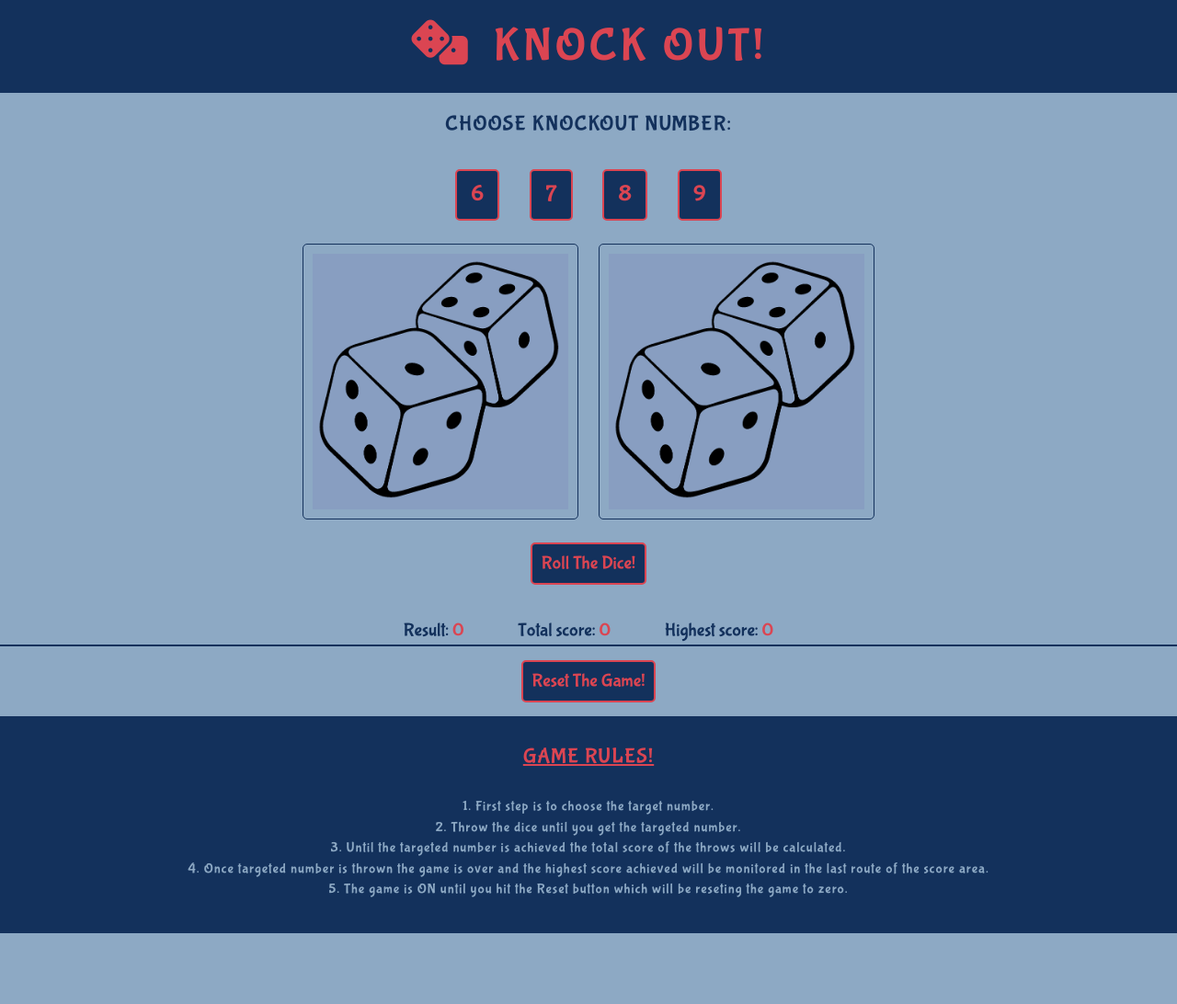
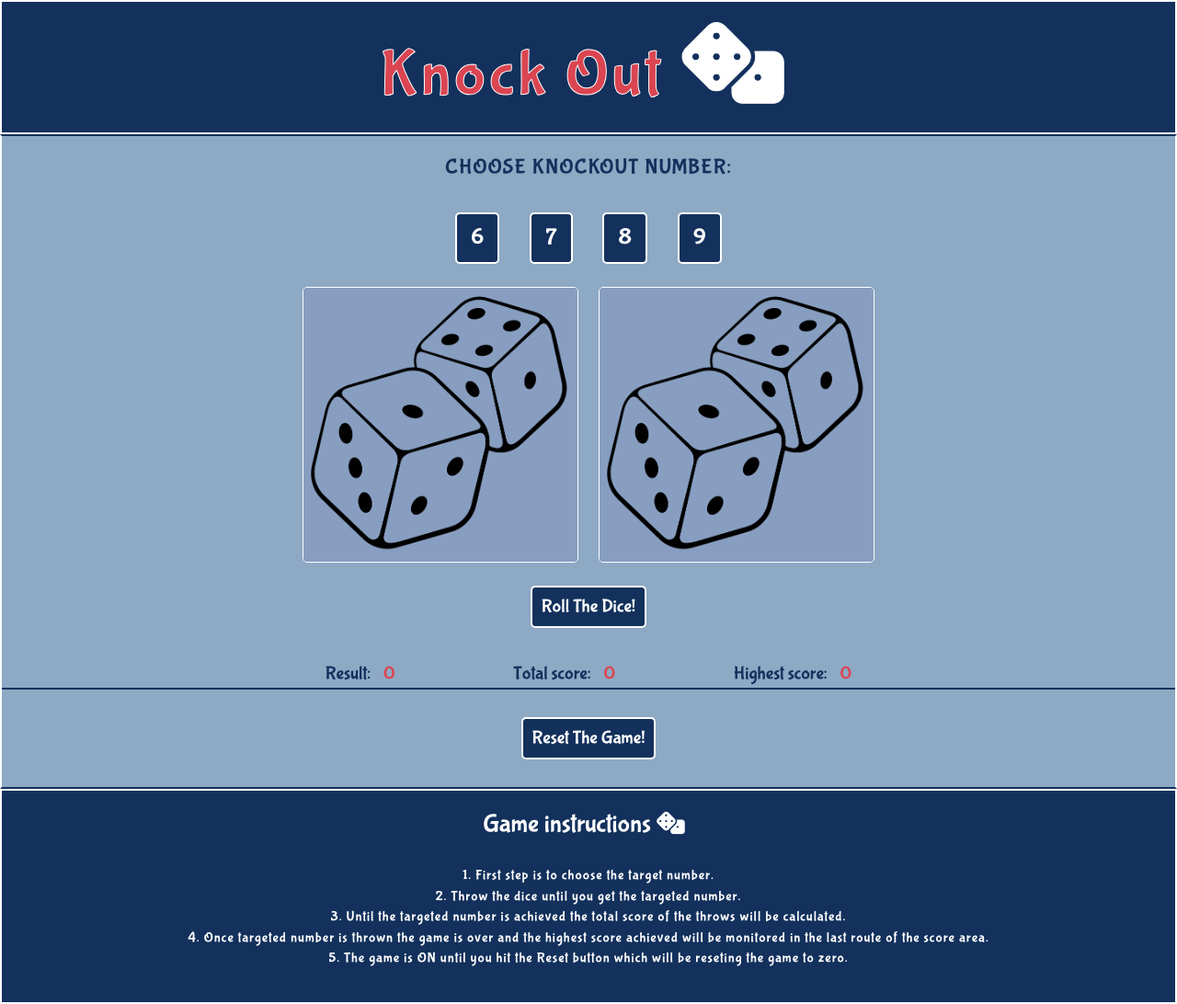
Before and after one commit to Balkaneros91/test-project, a plain HTML site: page index.html in a window 1280 px wide. Shown: the whole page at 92% size. Before the commit the page ends 1015 px from the top, so only its background shows below. Drawn offline with nearby package versions, Linux system fonts and the light colour scheme; a web font is replaced by a local one.

Commit message:
Add some changes

```diff
--- a/assets/css/style.css
+++ b/assets/css/style.css
@@ -12,22 +12,33 @@ body {
     background-color: #13315C;
     color: rgb(219 69 82);
     padding: 20px;
-    text-transform: uppercase;
+    border: 2px solid #fff;
 }
 
 h1 {
-    font-size: 50px;
+    font-size: 70px;
     margin: 0px;
     letter-spacing: 4px;
+    -webkit-text-stroke-width: 1px;
+    -webkit-text-stroke-color: #fff;
 }
 
 i {
     padding-right: 10px;
+    color: #fff;
+    font-size: 90px;
 }
 
 /* playground */
 
-h2 {
+.playground {
+    border-bottom: 2px solid #13315C;
+    border-top: 2px solid #13315C;
+    border-left: 2px solid #fff;
+    border-right: 2px solid #fff;
+}
+
+.playground > h2 {
     color: #13315C;
     font-size: 23px;
     margin: 0px;
@@ -41,6 +52,15 @@ h2 {
 .controller > .btn {
     font-size: 25px;
     padding: 15px;
+    color: #fff;
+}
+
+.controller > .btn:hover {
+    font-size: 28px;
+    padding: 16px;
+    color: #fff;
+    background-color: rgb(219 69 82);
+    border: 2px solid #fff;
 }
 
 .btn {
@@ -49,24 +69,33 @@ h2 {
     text-transform: capitalize;
     font-size: 20px;
     border-radius: 5px;
-    color: rgb(219 69 82);
+    color: #fff;
     background: #13315C;
-    border: 2px solid rgb(219 69 82);
+    border: 2px solid #fff;
+}
+
+.btn:hover {
+    color: #fff;
+    background-color: rgb(219 69 82);
+    border: 2px solid #fff;
+}
+
+.btn-reset {
+    margin: 30px;
 }
 
 img {
     width: 300px;
     height: 300px;
-    padding: 10px;
     margin: 10px;
-    border: 1px solid #13315C;
+    border: 1px solid #fff;
     border-radius: 5px;
 }
 
 p {
     color: #13315C;
     font-size: 20px;
-    margin: 10px;
+    margin: 45px;
     padding: 18px;
     display: inline;
 }
@@ -78,19 +107,24 @@ p {
 
 span {
    color: rgb(219 69 82);
+   margin-left: 10px;
 }
-
 
 /* footer and rolls */
 .footer {
     background-color: #13315C;
-    color: #8DA9C4;
+    color: #fff;
+    padding: 10px;
+    border: 2px solid #fff;
+}
+
+.footer > h2 {
+    color: #fff;
     padding: 10px;
 }
 
-.footer > h2 {
-    color: rgb(219 69 82);
-    text-decoration: underline;
+.footer h2 > i {
+    font-size: 25px;
 }
 
 .footer > ol {
--- a/index.html
+++ b/index.html
@@ -19,7 +19,7 @@
 
   <div class="heading">
     <h1>
-      <i class="fa-solid fa-dice"></i> Knock Out!
+      Knock Out <i class="fa-solid fa-dice"></i>
     </h1>
   </div>
 
@@ -35,8 +35,8 @@
     </div>
 
     <div class="image-container">
-      <img src="./assets/images/two-dice-3.png" alt="Two dice start picture.">
-      <img src="./assets/images/two-dice-3.png" alt="Two dice start picture.">
+      <img src="./assets/images/two-dice.png" alt="Two dice start picture.">
+      <img src="./assets/images/two-dice.png" alt="Two dice start picture.">
     </div>
 
     <div>
@@ -50,14 +50,14 @@
     </div>
 
     <div>
-      <button data-type="reset" class="btn">Reset the game!</button>
+      <button data-type="reset" class="btn btn-reset">Reset the game!</button>
     </div>
 
   </div>
 
   <div class="footer">
-    <h2>Game rules!</h2>
-    <ol class="rules">
+    <h2>Game instructions <i class="fa-solid fa-dice"></i></h2>
+    <ol class="instructions">
       <li>First step is to choose the target number.</li>
       <li>Throw the dice until you get the targeted number.</li>
       <li>Until the targeted number is achieved the total score of the throws will be calculated.</li>
```
Also changed, not shown: assets/images/dice1-1.png (deleted), assets/images/dice1.png, assets/images/dice2-2.png (deleted), assets/images/dice2.png, assets/images/dice3-3.png (deleted), assets/images/dice3.png, assets/images/dice4-4.png (deleted), assets/images/dice4.png, assets/images/dice5-5.png (deleted), assets/images/dice5.png, assets/images/dice6-6.png (deleted), assets/images/dice6.png, assets/images/two-dice.png (renamed from assets/images/two-dice-3.png).
